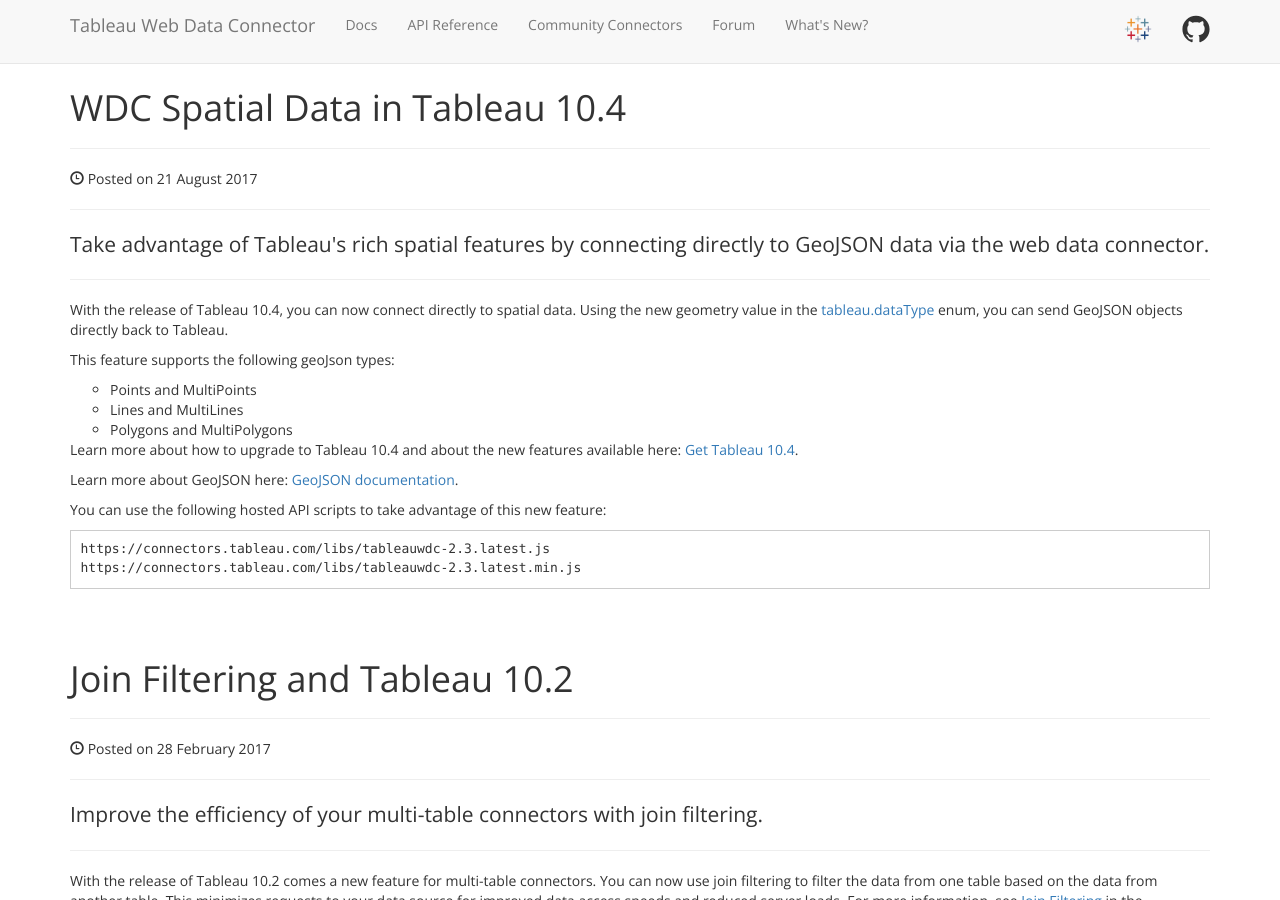
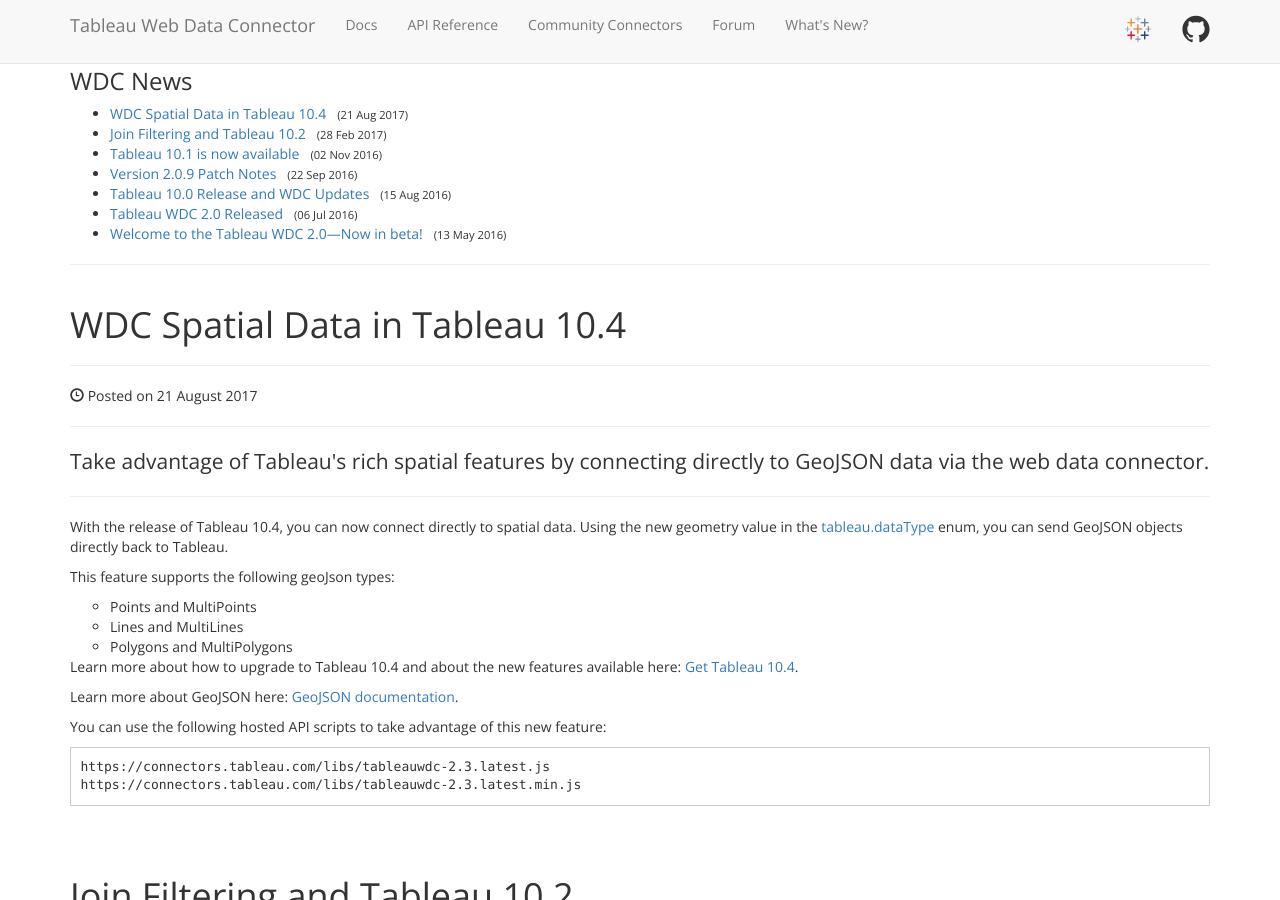
Before and after one commit to bigpeaches/webdataconnector, a Jekyll site: the page built from news/index.md, in a window 1280 px wide and 900 px high. Built offline with Jekyll 4.4.1, drawn with Linux system fonts in a browser that asks for light colours; nearby versions of some CDN libraries.

Commit message:
Add topic or note for Upgrading from WDC V1 to WDC V2

```diff
--- a/_includes/docs_menu.html
+++ b/_includes/docs_menu.html
@@ -62,5 +62,8 @@
         <li>
             <a href="{{ site.baseurl }}/docs/wdc_faq">FAQ</a>
         </li>
+		<li>
+		    <a href="{{ site.baseurl }}/docs/wdc_upgrade">Upgrading to WDC Version 2</a>
+		</li>
     </ul>
 </div>
--- a/_layouts/news.html
+++ b/_layouts/news.html
@@ -11,10 +11,19 @@ layout: news
 <body>
     <div class="container">
         {% include header.html %}
+        <div>
+		<h3>WDC News</h3>
+		    <ul class=posts >
+			  {% for post in site.posts %}
+	          <li><a href="#{{ post.id }}" title="{{ post.title }}">{{ post.title }}</a> &nbsp;  <span style="font-size:80%;">({{ post.date | date_to_string }})</span></li>
+	         {% endfor %}
+		    </ul>
+			<hr/>
+	   </div>
         <ul class="blogul">
             {% for post in site.posts %}
             <div>
-                <h1>{{ post.title }}</h1>
+                <h1 id="{{post.id}}">{{ post.title }} </a></h1>
                 <hr>
                 <p><span class="glyphicon glyphicon-time"></span> Posted on {{ post.date | date: "%-d %B %Y" }}</p>
                 <hr>
--- a/docs/index.md
+++ b/docs/index.md
@@ -8,10 +8,19 @@ with JavaScript code that connects to web data (for example, by means of a REST
 and passes the data to Tableau.
 
 <div class="alert alert-info">
-    <b>Note:</b> This site is for version 2 of the WDC, which is compatible only with Tableau 10.0 and later. For
+    <b>Note:</b> This site is for version 2.x of the WDC, which is compatible only with Tableau 10.0 and later. For
     information about version 1 of the WDC for use with earlier versions of Tableau, see the archived <a href="http://onlinehelp.tableau.com/v9.3/api/wdc/en-us/help.htm" style="text-decoration:underline;">documentation</a>
     and <a href="https://github.com/tableau/webdataconnector/releases/tag/v1.1.0" style="text-decoration:underline;">simulator</a>.
 </div>
+
+-----
+
+**Upgrading from WDC version 1.x**
+
+If you have connectors that were created using WDC version 1.x, those connectors will continue to work in future versions of Tableau. However, if you want to update the connectors to use the features available in version 2.x of the WDC, you will need to update the connector to use the new API. For information about updating your connectors, see [Upgrading from WDC Version 1.x]({{ site.baseurl }}\docs\wdc_upgrade).
+
+
+-----
 
 This section will guide you through the process of setting up your development environment and running the sample WDCs
 in the simulator.
```
